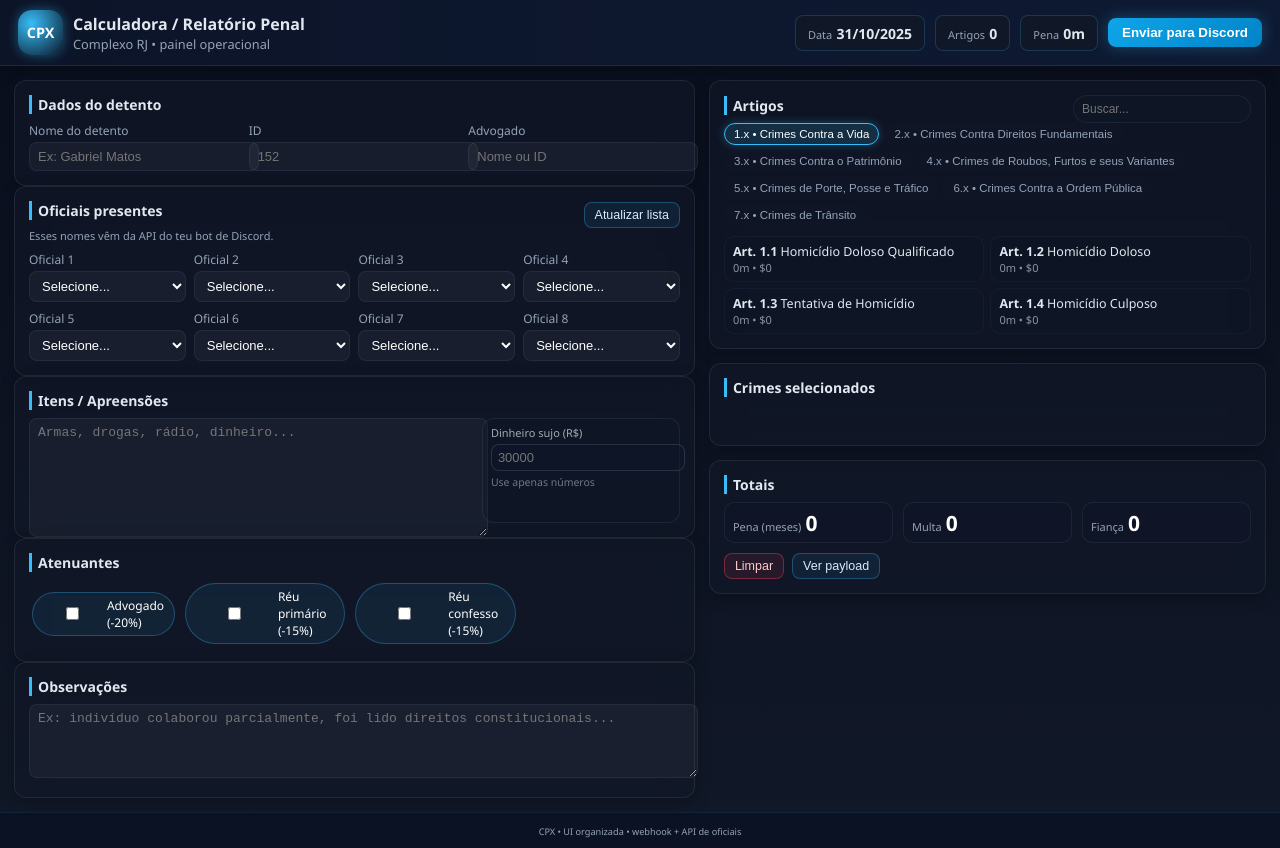
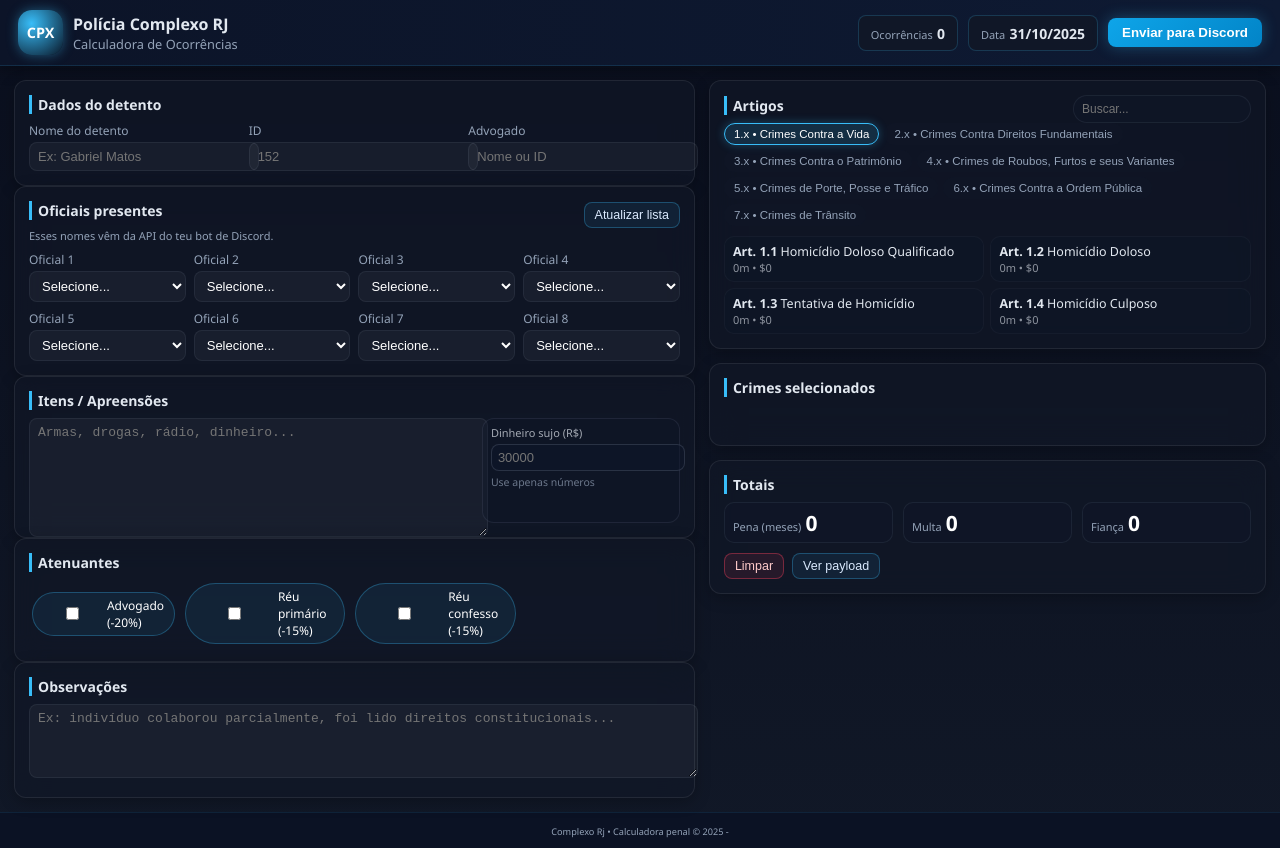
Before and after one commit to Wagnersilva1/skjhdjahgghsa, a plain HTML site: page index.html in a window 1280 px wide. Drawn offline with Linux system fonts and the light colour scheme; no server answers.

Commit message:
att index.html

```diff
--- a/index.html
+++ b/index.html
@@ -11,26 +11,28 @@
   <div class="logo-box">
     <div class="logo-circle">CPX</div>
     <div>
-        <h1>Calculadora / Relatório Penal</h1>
-        <p>Complexo RJ • painel operacional</p>
+      <h1>Polícia Complexo RJ</h1>
+      <p>Calculadora de Ocorrências</p>
     </div>
   </div>
+
   <div class="top-info">
     <div class="top-card">
-        <span>Data</span>
-        <strong id="hoje"></strong>
+      <span>Ocorrências</span>
+      <strong id="totalOcorrencias">0</strong>
     </div>
   <div class="top-card">
-        <span>Artigos</span>
-        <strong id="cont-crimes">0</strong>
+    <span>Data</span>
+    <strong id="hoje">--/--/----</strong>
   </div>
-      <div class="top-card">
-        <span>Pena</span>
-        <strong id="pena-mini">0m</strong>
-      </div>
+
+
+    <!-- Botão de enviar e check de status -->
     <button id="btn-exportar" class="btn-primary">Enviar para Discord</button>
+    <span id="status-envio" class="status-envio" style="display:none;">✔ enviado</span>
   </div>
 </header>
+
 
   <main class="layout">
     <!-- ESQUERDA -->
@@ -186,7 +188,7 @@
   </main>
 
   <footer class="footer">
-    <small>CPX • UI organizada • webhook + API de oficiais</small>
+    <small> Complexo Rj • Calculadora penal © 2025 - </small>
   </footer>
 
   <script src="app.js"></script>
```
Lines whose indentation alone changed are shown as unchanged.
